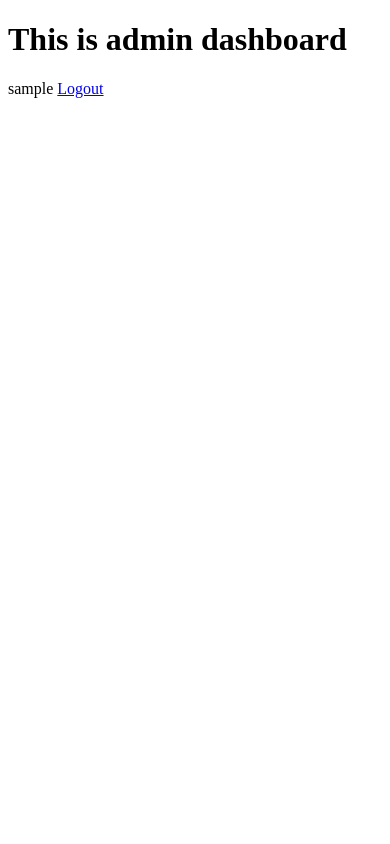
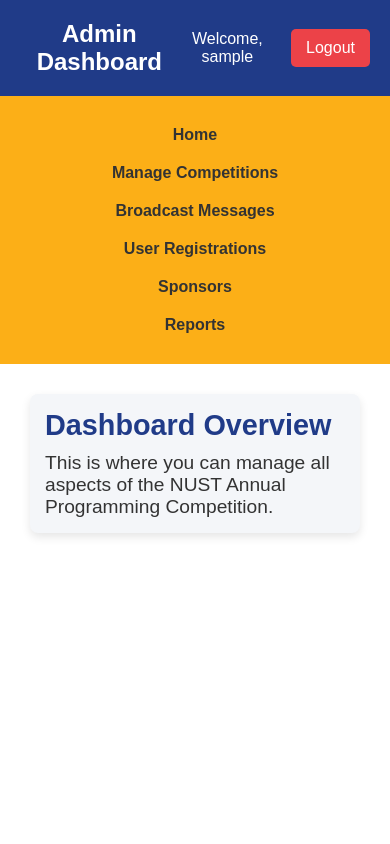
Before and after one commit to AbrahamCEO/Nust-Programming-Competition, a PHP site: page /adminhome.php in a window 390 px wide. Run offline with PHP 8.4, Linux system fonts and the light colour scheme; the visitor is signed in with stand-in values (Sample User, id 1).

Commit message:
Added basic CSS to each page that can be edited later

```diff
--- /dev/null
+++ b/admin_styles.css
@@ -0,0 +1,128 @@
+/* Color Variables */
+:root {
+    --nust-yellow: #FCAF17;
+    --nust-blue: #203B88;
+    --nust-red: #EC4248;
+    --light-gray: #f4f6f9;
+    --dark-gray: #333;
+    --white: #ffffff;
+}
+
+/* Reset */
+* {
+    margin: 0;
+    padding: 0;
+    box-sizing: border-box;
+    font-family: Arial, sans-serif;
+}
+
+body {
+    background-color: var(--light-gray);
+}
+
+/* Container */
+.admin-container {
+    display: flex;
+    flex-direction: column;
+    min-height: 100vh;
+}
+
+/* Header */
+header {
+    background-color: var(--nust-blue);
+    padding: 20px;
+    color: var(--white);
+    display: flex;
+    justify-content: space-between;
+    align-items: center;
+}
+
+header h1 {
+    font-size: 1.5em;
+}
+
+.welcome-msg {
+    font-size: 1em;
+    margin-right: 15px;
+}
+
+.logout-btn {
+    background-color: var(--nust-red);
+    color: var(--white);
+    padding: 10px 15px;
+    border: none;
+    border-radius: 5px;
+    text-decoration: none;
+    transition: background-color 0.3s;
+}
+
+.logout-btn:hover {
+    background-color: #b83232;
+}
+
+/* Navigation */
+nav {
+    background-color: var(--nust-yellow);
+    padding: 20px;
+}
+
+nav ul {
+    list-style-type: none;
+    display: flex;
+    justify-content: space-around;
+}
+
+nav ul li a {
+    color: var(--dark-gray);
+    text-decoration: none;
+    font-size: 1em;
+    font-weight: bold;
+    transition: color 0.3s;
+}
+
+nav ul li a:hover {
+    color: var(--nust-blue);
+}
+
+/* Main Content */
+main {
+    flex: 1;
+    padding: 30px;
+    background-color: var(--white);
+}
+
+.dashboard-content {
+    background-color: var(--light-gray);
+    padding: 20px;
+    border-radius: 8px;
+    box-shadow: 0px 4px 10px rgba(0, 0, 0, 0.1);
+}
+
+.dashboard-content h2 {
+    color: var(--nust-blue);
+    font-size: 1.8em;
+    margin-bottom: 10px;
+}
+
+.dashboard-content p {
+    color: var(--dark-gray);
+    font-size: 1.2em;
+}
+
+/* Responsive Design */
+@media (max-width: 768px) {
+    nav ul {
+        flex-direction: column;
+    }
+    nav ul li {
+        margin: 10px 0;
+    }
+
+    header, nav {
+        text-align: center;
+    }
+
+    .dashboard-content {
+        padding: 15px;
+    }
+}
--- a/adminhome.php
+++ b/adminhome.php
@@ -1,7 +1,6 @@
 <?php
 session_start();
-if(!isset($_SESSION["username"])) //Only logged in users can access admin dashboard
-{
+if(!isset($_SESSION["username"])) {
     header("location:login.php");
 }
 ?>
@@ -11,11 +10,32 @@ if(!isset($_SESSION["username"])) //Only logged in users can access admin dashbo
 <head>
     <meta charset="UTF-8">
     <meta name="viewport" content="width=device-width, initial-scale=1.0">
-    <title></title>
+    <title>Admin Dashboard</title>
+    <link rel="stylesheet" href="admin_styles.css">
 </head>
 <body>
-    <h1>This is admin dashboard</h1> <?php echo $_SESSION["username"]; ?>
-
-    <a href="logout.php">Logout</a>
+    <div class="admin-container">
+        <header>
+            <h1>Admin Dashboard</h1>
+            <span class="welcome-msg">Welcome, <?php echo $_SESSION["username"]; ?></span>
+            <a href="logout.php" class="logout-btn">Logout</a>
+        </header>
+        <nav>
+            <ul>
+                <li><a href="#">Home</a></li>
+                <li><a href="#">Manage Competitions</a></li>
+                <li><a href="#">Broadcast Messages</a></li>
+                <li><a href="#">User Registrations</a></li>
+                <li><a href="#">Sponsors</a></li>
+                <li><a href="#">Reports</a></li>
+            </ul>
+        </nav>
+        <main>
+            <div class="dashboard-content">
+                <h2>Dashboard Overview</h2>
+                <p>This is where you can manage all aspects of the NUST Annual Programming Competition.</p>
+            </div>
+        </main>
+    </div>
 </body>
 </html>
```
Also changed, not shown: login.php (+33 -45 lines), login_styles.css (added, +93 -0 lines), user_styles.css (added, +106 -0 lines), userhome.php (+18 -4 lines).
